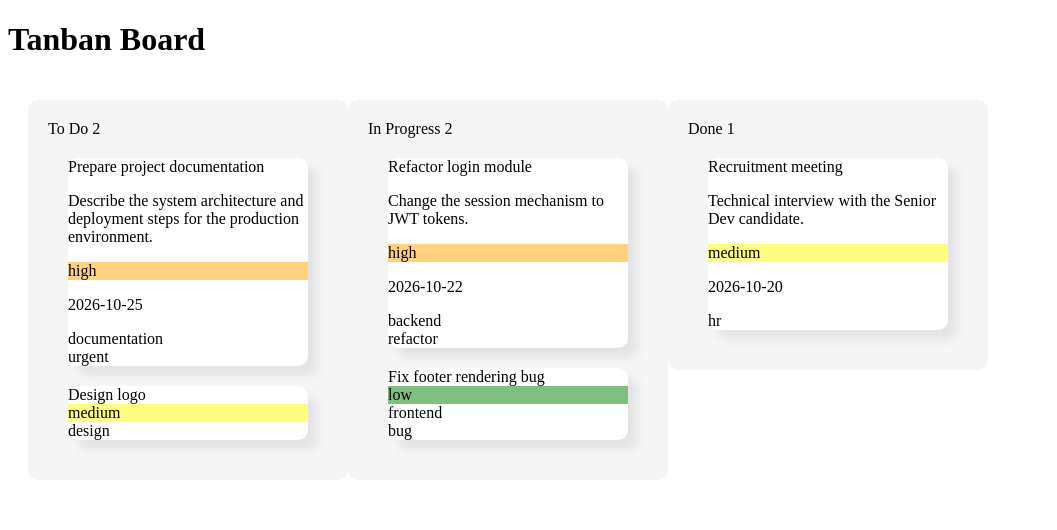
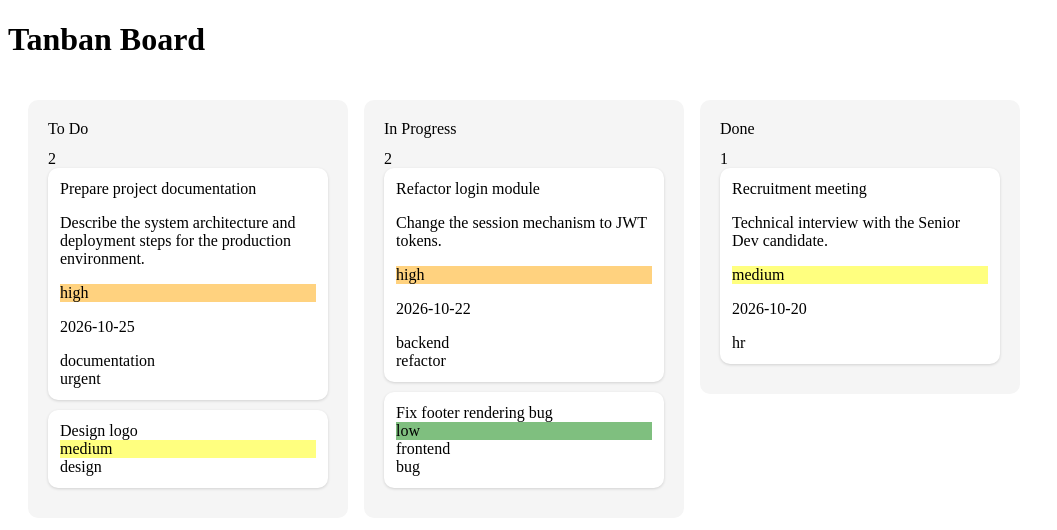
Before and after one commit to Tretaq/tanban-board, a React (Vite) app: page / in a window 1280 px wide. Shown: the top 530 px of the page, without its empty margins (0-1057 px from the left). Built offline with nearby package versions, Linux system fonts and the light colour scheme.

Commit message:
going to computer

```diff
--- a/src/components/Board.css
+++ b/src/components/Board.css
@@ -1,8 +1,7 @@
 .board {
     display: flex;
-    gap: 10px 0;
+    gap: 16px;
     align-items: flex-start;
     overflow-x:auto;
-    border-radius: 20px;
     padding: 20px;
 }
--- a/src/components/CardItem.css
+++ b/src/components/CardItem.css
@@ -2,7 +2,9 @@
     display: flex;
     flex-direction: column;
     background-color: white;
-    box-shadow: 10px 10px 10px #e4e4e4;
+    box-shadow: 0 1px 3px rgba(0,0,0,0.15);
     border-radius: 10px;
-    margin: 20px;
+    margin-bottom: 10px;
+    padding: 12px;
+
 }
--- a/src/components/Column.css
+++ b/src/components/Column.css
@@ -5,3 +5,6 @@
     border-radius: 10px;
     padding: 20px;
 }
+.column_title {
+    margin: 0 0 12px;
+}
--- a/src/components/Column.tsx
+++ b/src/components/Column.tsx
@@ -7,7 +7,7 @@ interface ColumnProps{
 }
 export function Column({column, cards}: ColumnProps) {
         return( <div className="column">
-        {column.title} {' '}
+        <div className="column_title">{column.title}</div>
         {column.cardIds.length}
         {cards.length === 0 ? "No cards found." : cards.map((card: Card) => (
             <CardItem key={card.id} card={card}></CardItem>
```
